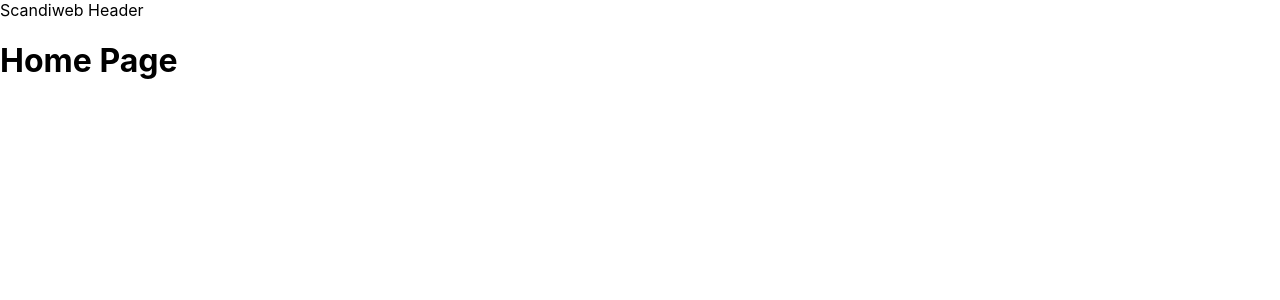
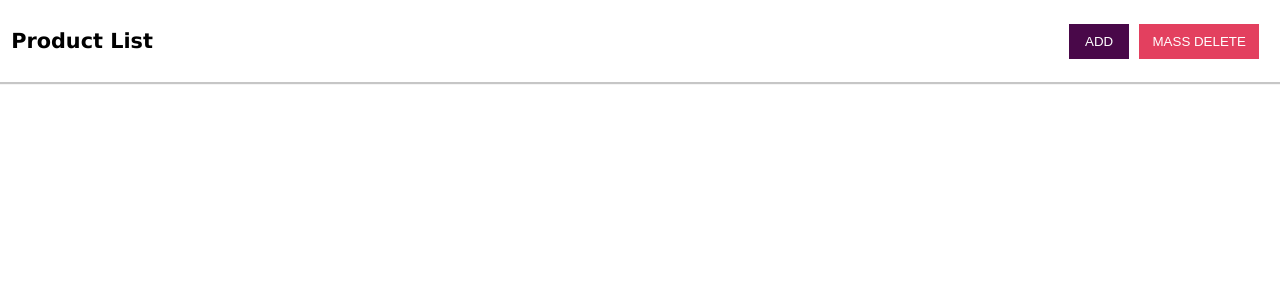
Before and after one commit to allenarduino/PHP-React-Product-Listing, a React (Create React App) app in the folder frontend/: page / in a window 1280 px wide. Shown: the top 300 px of the page. Built offline with nearby package versions, Linux system fonts and the light colour scheme.

Commit message:
Styled the header component and added navigation logic to it

```diff
--- a/frontend/src/components/Header/Header.js
+++ b/frontend/src/components/Header/Header.js
@@ -1,3 +1,33 @@
 import React from 'react';
+import './style.css';
+import { useLocation, useHistory } from 'react-router-dom';
 
-export const Header = () => <header>Scandiweb Header</header>;
+export const Header = () => {
+  const location = useLocation();
+  const history = useHistory();
+
+  const moveToAddPage = () => {
+    history.push('/addproduct');
+  };
+  return (
+    <nav className="nav-header">
+      <h3 className="product-list-header-descn">
+        {location.pathname == '/' ? 'Product List' : 'Product Add'}
+      </h3>
+      <div className="spacer"></div>
+      {location.pathname == '/' ? (
+        <div className="nav-buttons">
+          <button id="add-product-butn" onClick={moveToAddPage}>
+            ADD
+          </button>
+          <button id="delete-product-butn">MASS DELETE</button>
+        </div>
+      ) : (
+        <div className="nav-buttons">
+          <button id="save-butn">SAVE</button>
+          <button id="cancel-butn">CANCEL</button>
+        </div>
+      )}
+    </nav>
+  );
+};
--- /dev/null
+++ b/frontend/src/components/Header/style.css
@@ -0,0 +1,65 @@
+.nav-header {
+  height: 60px;
+  width: 100%;
+  display: flex;
+  align-items: center;
+  position: fixed;
+  top: 0;
+  padding: 0.7rem 0.7rem;
+  background-color: #fff;
+  color: black;
+  z-index: 5;
+  box-shadow: 0 1px 1px 1px rgba(9, 9, 9, 0.23);
+}
+
+.product-list-header-descn {
+  font-size: 1.3rem;
+  font-family: 'Lucida Sans', 'Lucida Sans Regular', 'Lucida Grande', 'Lucida Sans Unicode', Geneva,
+    Verdana, sans-serif;
+}
+.spacer {
+  flex: 1;
+}
+
+.nav-buttons {
+  margin-right: 2rem;
+  display: flex;
+  justify-content: space-between;
+}
+
+#add-product-butn {
+  cursor: pointer;
+  background-color: rgb(73, 8, 73);
+  border: none;
+  width: 60px;
+  padding: 10px;
+  color: #fff;
+}
+
+#delete-product-butn {
+  cursor: pointer;
+  margin-left: 10px;
+  background-color: #e3405f;
+  border: none;
+  width: 120px;
+  color: #fff;
+}
+
+#save-butn {
+  cursor: pointer;
+  background-color: rgb(73, 8, 73);
+  border: none;
+  width: 60px;
+  padding: 10px;
+  color: #fff;
+}
+
+#cancel-butn {
+  cursor: pointer;
+  background-color: #e3405f;
+  border: none;
+  width: 70px;
+  margin-left: 10px;
+  padding: 10px;
+  color: #fff;
+}
```
